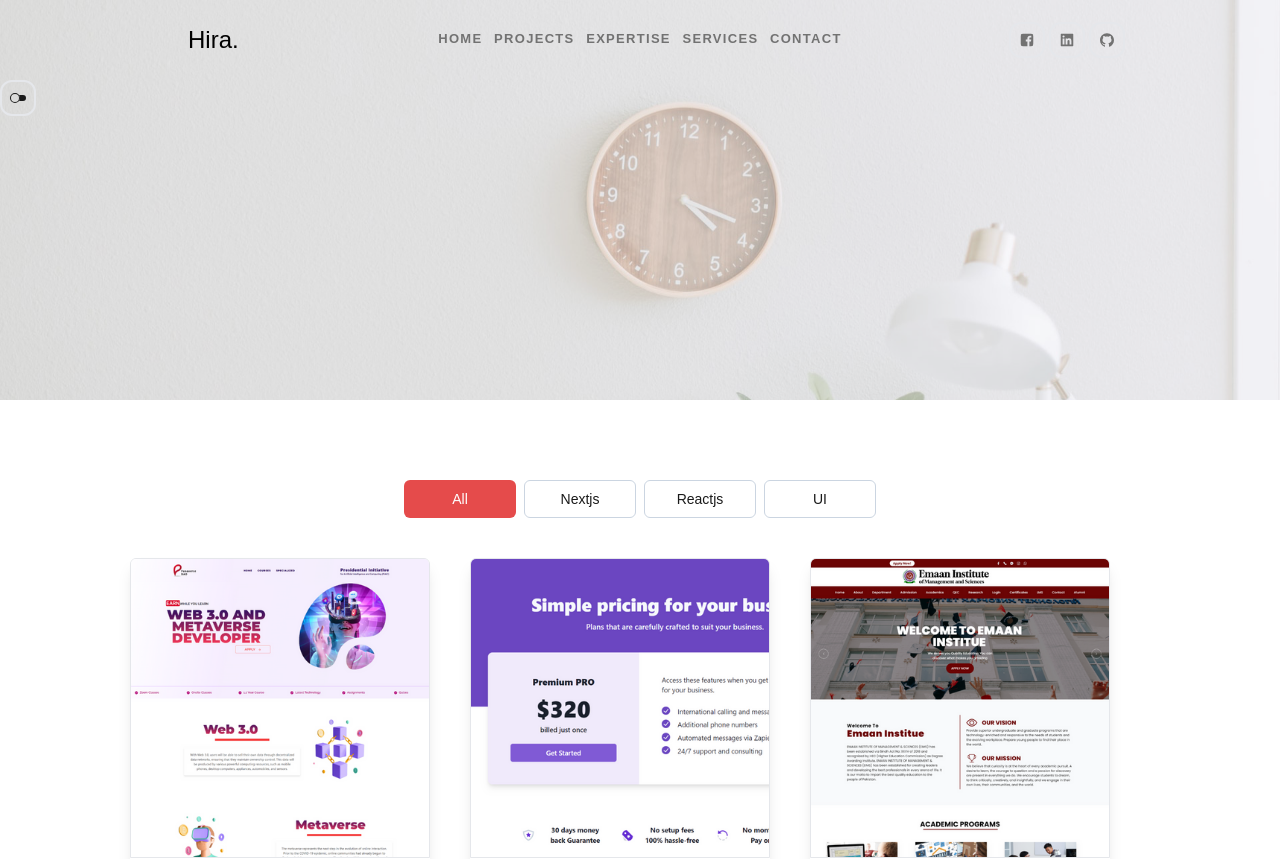
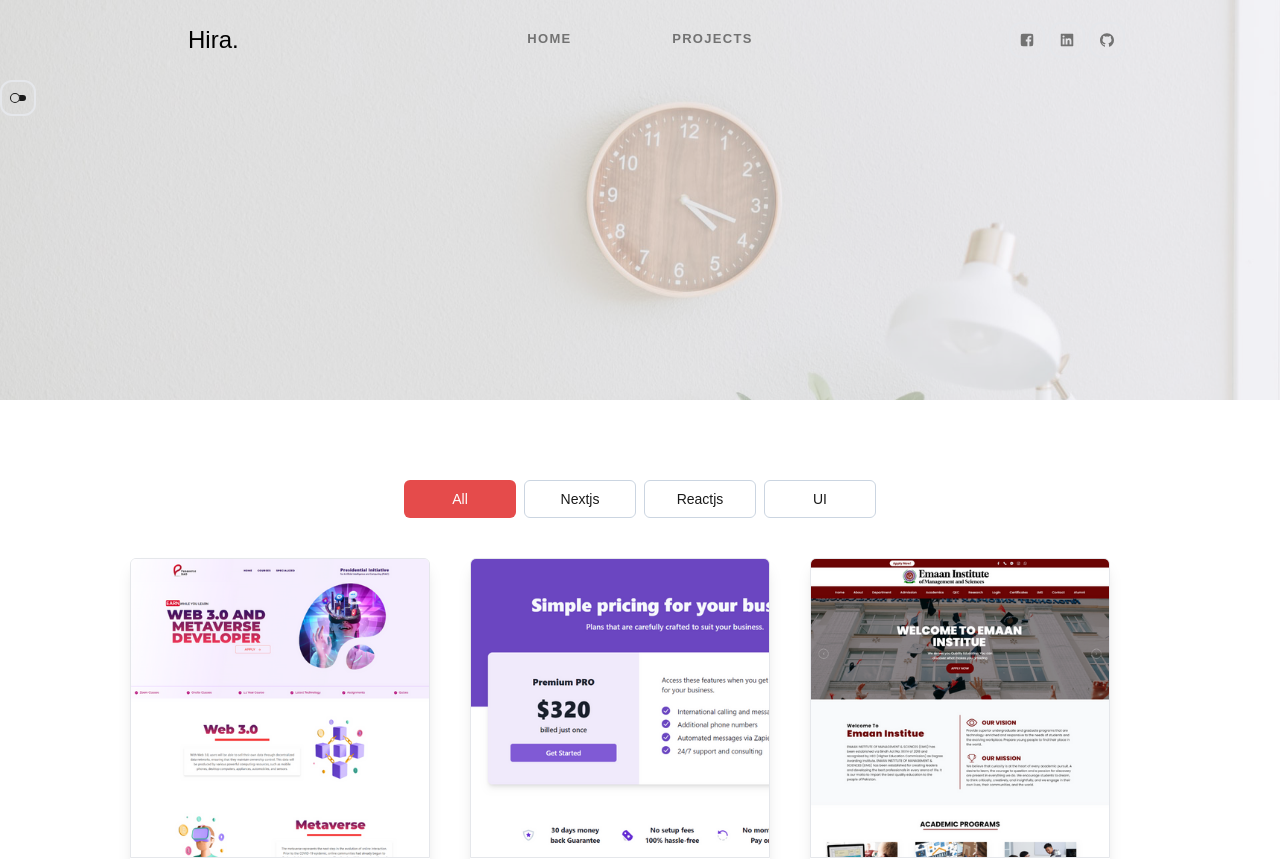
Before and after one commit to hiraaziz/portfolio-nextjs, a Next.js app in the folder hira_portfolio/: page /projects in a window 1280 px wide. Shown: the top 859 px of the page. Built offline with nearby package versions, Linux system fonts and the light colour scheme.

Commit message:
Update Nav.tsx

```diff
--- a/hira_portfolio/components/Nav.tsx
+++ b/hira_portfolio/components/Nav.tsx
@@ -1,4 +1,5 @@
 "use client";
+import { RefObject } from "react";
 import Link from "next/link";
 import { useState, useEffect } from "react";
 import { AiFillFacebook, AiFillLinkedin, AiFillGithub } from "react-icons/ai";
@@ -7,16 +8,20 @@ import { useWindowScroll } from "react-use";
 
 type navpropsType = {
   background: string;
-  scrolexp: React.RefObject<HTMLDivElement>;
-  scrolcontact: React.RefObject<HTMLDivElement>;
-  scrolservice: React.RefObject<HTMLDivElement>;
+  scrollinks?: {
+    title: string;
+    link: RefObject<HTMLDivElement>;
+  }[];
+  scrollink?: {
+    title: string;
+    link: string;
+  }[];
 };
 
 export default function Nav({
   background,
-  scrolexp,
-  scrolcontact,
-  scrolservice,
+  scrollinks,
+  scrollink,
 }: navpropsType) {
   const [menuOpen, setMenuOpen] = useState(false);
 
@@ -51,21 +56,6 @@ export default function Nav({
       link: "/projects",
     },
   ];
-  const scrollinks = [
-    {
-      title: "EXPERTISE",
-      link: scrolexp,
-    },
-
-    {
-      title: "SERVICES",
-      link: scrolservice,
-    },
-    {
-      title: "CONTACT",
-      link: scrolcontact,
-    },
-  ];
 
   return (
     <nav className={`w-full fixed bg-${background} ${shadow} snap-y z-40`}>
@@ -88,7 +78,8 @@ export default function Nav({
                 </li>
               </Link>
             ))}
-            {scrollinks.map((nav, ind) => (
+            {scrollinks &&
+              scrollinks.map((nav, ind) => (
                 <button
                   onClick={() =>
                     nav.link.current?.scrollIntoView({
@@ -107,6 +98,21 @@ export default function Nav({
                   >
                     {nav.title}
                   </li>
+                </button>
+              ))}
+            {scrollink &&
+              scrollink.map((nav, ind) => (
+                <button key={ind}>
+                  <Link href={nav.link} key={ind}>
+                    <li
+                      key={ind}
+                      className="basis-1/6 border-b-2 border-transparent text-center cursor-pointer
+                    hover:border-dark-primary transition-all duration-200
+                     lg:text-[13px] md:text-[9px] text-textlight font-semibold tracking-widest "
+                    >
+                      {nav.title}
+                    </li>
+                  </Link>
                 </button>
               ))}
           </div>
@@ -199,7 +205,8 @@ export default function Nav({
               </li>
             ))}
             <div className="flex flex-col">
-              {scrollinks.map((nav, ind) => (
+              {scrollinks &&
+                scrollinks.map((nav, ind) => (
                   <button
                     onClick={() =>
                       nav.link.current?.scrollIntoView({
@@ -220,6 +227,21 @@ export default function Nav({
                     </li>
                   </button>
                 ))}
+              {scrollink &&
+                scrollink.map((nav, ind) => (
+                  <button key={ind}>
+                    <Link href={nav.link} key={ind}>
+                      <li
+                        key={ind}
+                        className=" basis-1/12 border-b-2 border-transparent text-center cursor-pointer
+                  hover:border-dark-primary hover:basis-2/12 transition-all duration-200
+                  text-[13px] text-slate-600 font-semibold tracking-widest"
+                      >
+                        {nav.title}
+                      </li>
+                    </Link>
+                  </button>
+                ))}
             </div>
           </div>
         </CSSTransition>
```
Lines whose indentation alone changed are shown as unchanged.
